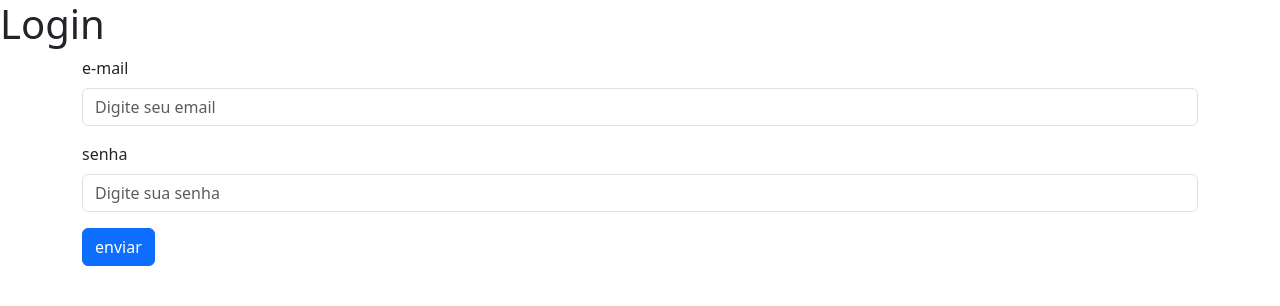
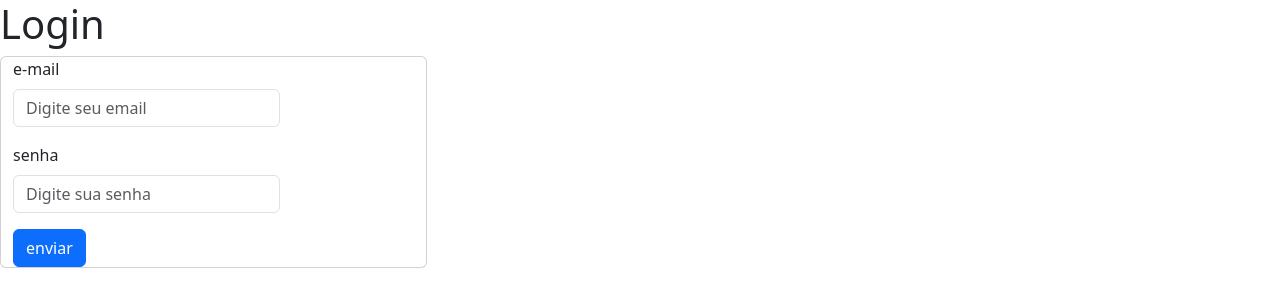
Before and after one commit to Amarilisp/MI-ProjetoFinal-FarmaSys, a React (Vite) app: page / in a window 1280 px wide. Shown: the top 306 px of the page. Built offline with nearby package versions, Linux system fonts and the light colour scheme.

Commit message:
cep alterado, ainda não funciona

```diff
--- a/src/components/Login.jsx
+++ b/src/components/Login.jsx
@@ -27,18 +27,18 @@ const Login = () => {
     }
     setErroEmail("");
 
-    if (validarSenha.trim() === '') {
-    setErroSenha('Campo senha é obrigatório');
+    if (validarSenha.trim() === "") {
+      setErroSenha("Campo senha é obrigatório");
       return;
-
     }
     setErroSenha("");
     console.log(senha, "e", email);
   }
 
   return (
+    <div className="card col-4 d-flex justify-content-between me-5">
       <Form onSubmit={validLog} className="container">
-      <Form.Group className="mb-3 grid" controlId="formBasicEmailLogin">
+        <Form.Group className="col-8 mb-3 grid" controlId="formBasicEmailLogin">
           <Form.Label>e-mail</Form.Label>
           <Form.Control
             className="w"
@@ -55,7 +55,7 @@ const Login = () => {
           )}
         </Form.Group>
 
-      <Form.Group className="mb-3 grid" controlId="formBasicPassword">
+        <Form.Group className="col-8 mb-3 grid" controlId="formBasicPassword">
           <Form.Label>senha</Form.Label>
           <Form.Control
             required
@@ -72,6 +72,7 @@ const Login = () => {
         </Form.Group>
         <Button type="submit">enviar</Button>
       </Form>
+    </div>
   );
 };
 
--- a/src/pages/CadastroFarm.jsx
+++ b/src/pages/CadastroFarm.jsx
@@ -38,7 +38,6 @@ const CadastroFarm = () => {
     return valEmail.test(email);
   }
 
-
   function validarCelular(celular) {
     const celularLength = celular.length.value;
 
@@ -63,12 +62,16 @@ const CadastroFarm = () => {
     e.preventDefault();
 
     try {
-
-      console.log(cnpj, email, razaoSocial, telefone, celular, cep);
-    } catch (sucess) {
-      setErroMsg("Ocorreu um erro ao validar os campos: " + setSucess);
-      return console.log(sucess)
+      salvar(cnpj, email, razaoSocial, celular, cep);
+    } catch (error) {
+      setErroMsg("Ocorreu um erro ao validar os campos: " + error.message);
+      console.log(error);
     }
+  }
+  function buscarCep() {
+    fetch(`https://viacep.com.br/ws/${cep}/json/`)
+      .then((resposta) => resposta.json())
+      .then((dados) => setEndereco(dados));
   }
 
   return (
@@ -76,7 +79,6 @@ const CadastroFarm = () => {
       <h1>Cadastrar Nova Farmácia</h1>
 
       <Form onSubmit={submitCadastro}>
-
         <div className="row">
           <Form.Group
             className="col-8 mb-3 grid"
@@ -180,16 +182,15 @@ const CadastroFarm = () => {
         <Form.Group className="mb-3 grid" controlId="formBasicCep">
           <Form.Label>CEP</Form.Label>
           <Form.Control
+            type="text"
+            value={cep}
             className=""
-            as={IMaskInput}
-            mask="00000-000"
             required
-            value={cep}
             onChange={(e) => setCep(e.target.value)}
-            ondeChange={(evento) => atualizarCampo}
-            type="text"
             placeholder="Digite o CEP."
           />
+          <input type="button" onClick={buscarCep} value="Buscar Endereço" />
+
           {erroMsg && (
             <div className="alert alert-warning" role="alert">
               {erroMsg}
--- a/src/pages/CadastroMed.jsx
+++ b/src/pages/CadastroMed.jsx
@@ -18,7 +18,6 @@ const CadastroMed = () => {
   }
   function submitCadMed(e) {
     e.preventDefault();
-
   }
   return (
     <div>
@@ -104,6 +103,7 @@ const CadastroMed = () => {
             onChange={(e) => setPreco(e.target.value)}
             placeholder="Preço do medicamento."
           />
+
           {erroMsg && (
             <div className="alert alert-warning" role="alert">
               {erroMsg}
--- a/src/pages/ListaFarm.jsx
+++ b/src/pages/ListaFarm.jsx
@@ -5,6 +5,7 @@ const ListaFarm = () => {
     <div>
       Lista Farmacia
     </div>
+
   )
 }
 
```
Lines whose indentation alone changed are shown as unchanged.
